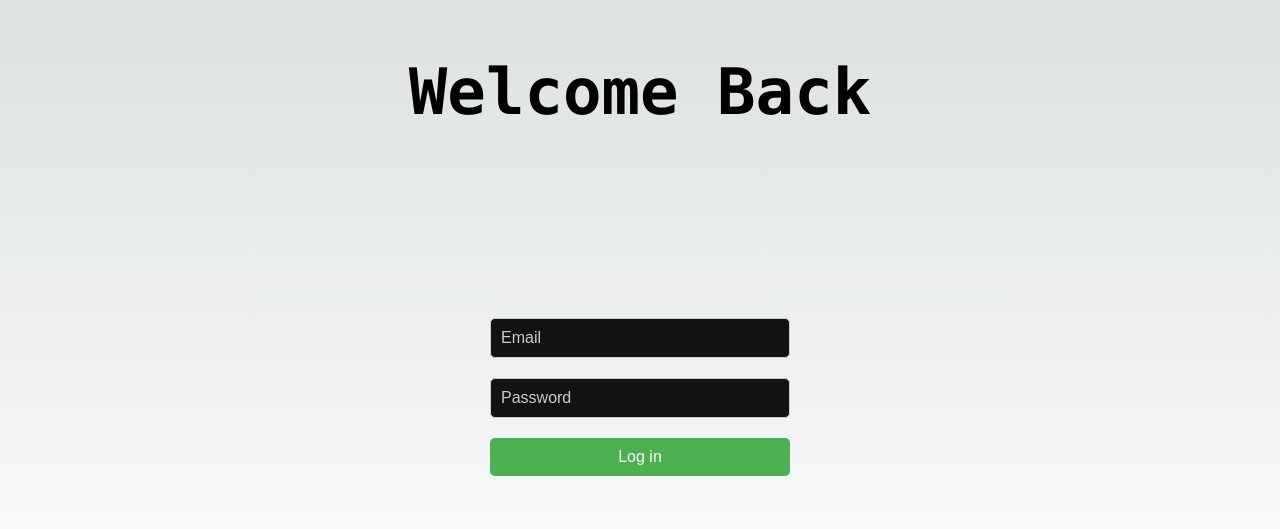
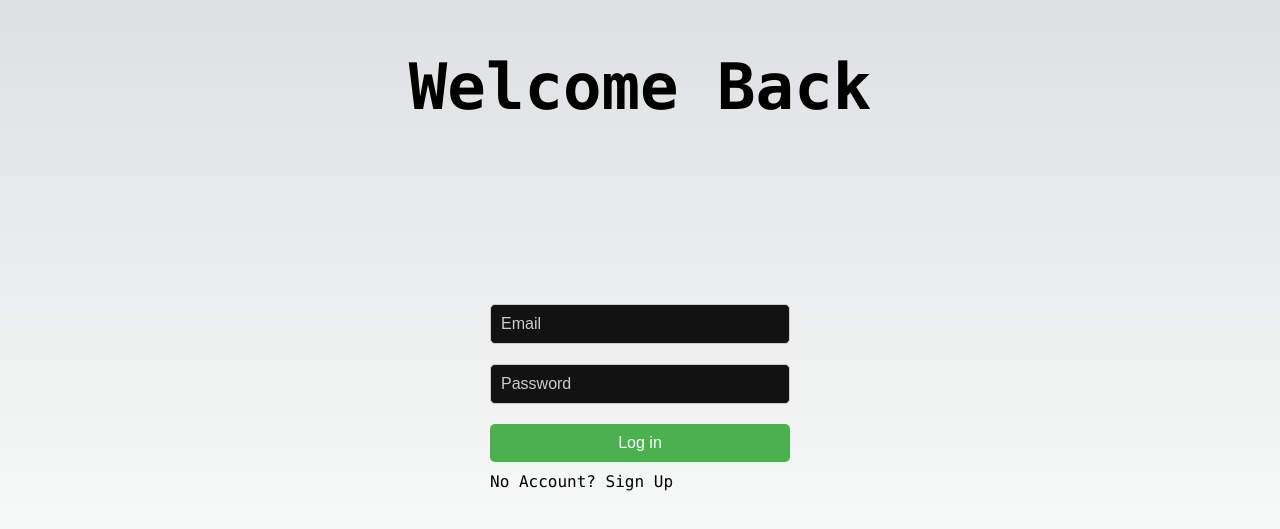
Before and after one commit to 0xjuaan/nutriget, a Next.js app: page /login in a window 1280 px wide. Shown: the part 129-658 px from the top of the page. Built offline with nearby package versions, Linux system fonts and the light colour scheme.

Commit message:
added the link to signup page

```diff
--- a/pages/login.js
+++ b/pages/login.js
@@ -2,6 +2,7 @@ import Head from 'next/head'
 import { Inter } from 'next/font/google'
 import styles from 'next/styles/Home.module.css'
 import login from 'next/styles/Login.module.css'
+import Link from 'next/link'
 
 import {useState} from 'react';
 import { useRouter } from 'next/router'
@@ -71,9 +72,13 @@ export default function Login() {
             <button disabled={false} type="submit" className={login.submit}>
                 Log in
             </button>
-            <span className={`${login.error} ${Hovering ? login.error.visible : login.error.hidden}`}>
+            <span className={login.error}>
                 {error}
               </span>
+              <span className={login.forgot}>
+                No Account? <Link href="/register">Sign Up</Link>
+              </span>
+
 
         </form>
       </main>
```
